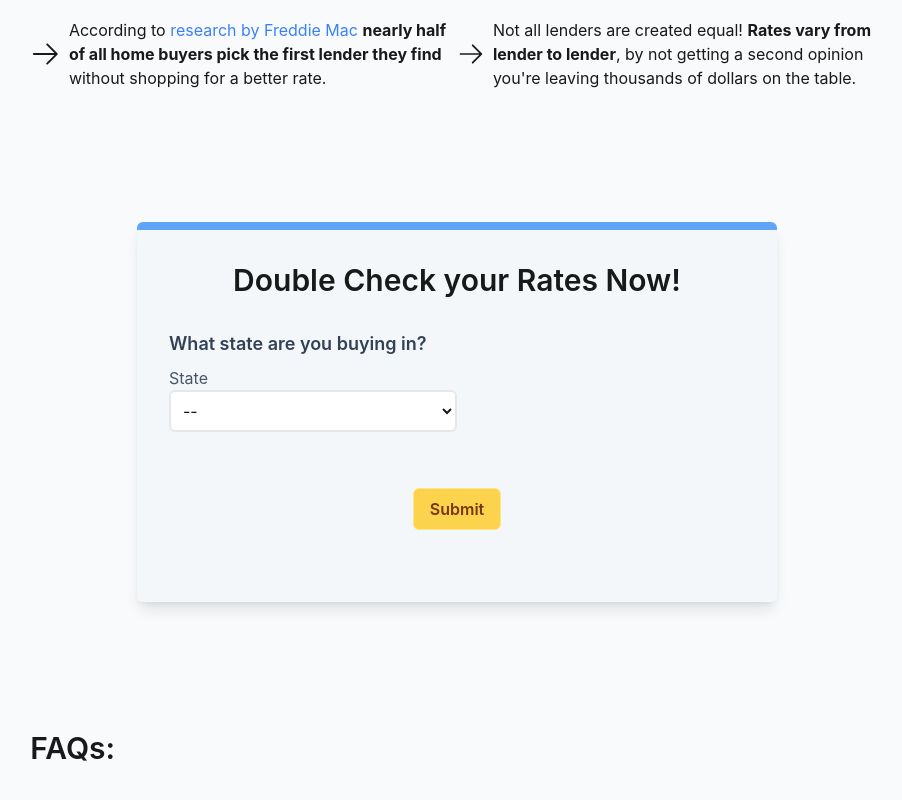
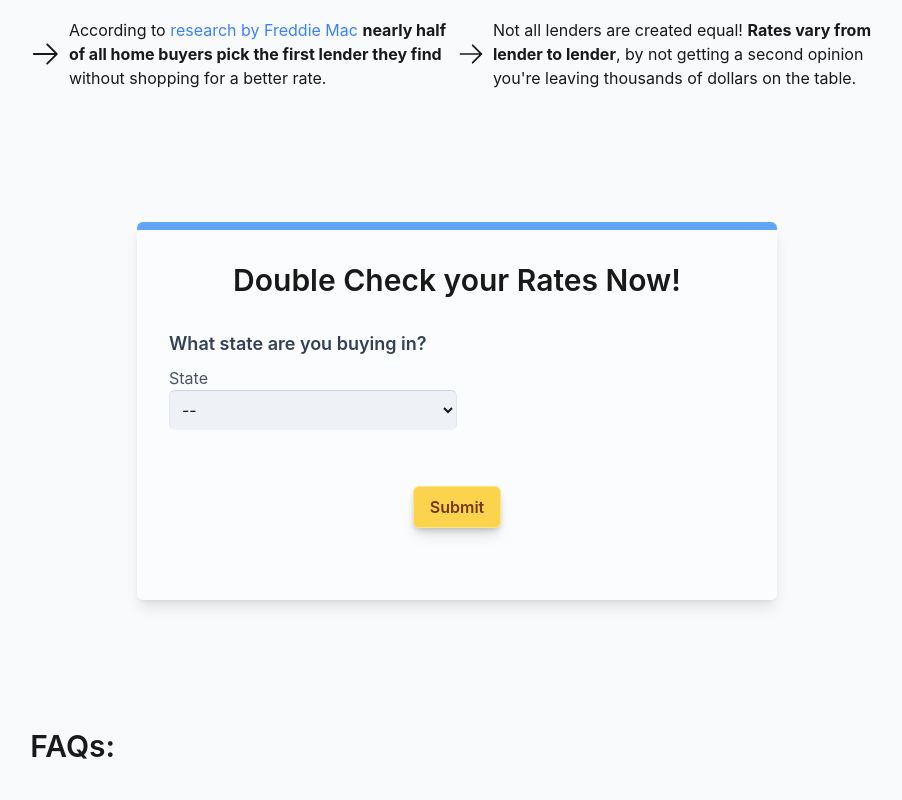
Before and after one commit to Uselysses/rate-checker, a Next.js app: page / in a window 1280 px wide. Shown: the part 1084-1884 px from the top of the page, without its empty margins (183-1085 px from the left). Built offline with nearby package versions, Linux system fonts and the light colour scheme.

Commit message:
4th design pass

```diff
--- a/pages/index.tsx
+++ b/pages/index.tsx
@@ -459,7 +459,7 @@ const Home: NextPage = () => {
         </ul>
       </section>
 
-      <section id="form" className="border-t-8 border-blue-400 rounded-md md:p-8 bg-slate-100/50 md:max-w-screen-sm md:mx-auto shadow-lg p-4">
+      <section id="form" className="border-t-8 border-blue-400 rounded-md md:p-8 bg-white/50 md:max-w-screen-sm md:mx-auto shadow-lg p-4">
         <h2 className="text-center">Double Check your Rates Now!</h2>
         <FormProvider {...methods}>
           <form onSubmit={methods.handleSubmit(onSubmit)} className="flex flex-col gap-4 md:mx-auto">
--- a/styles/globals.css
+++ b/styles/globals.css
@@ -30,7 +30,7 @@
     @apply p-2;
   }
   select, input[type="text"], input[type="email"] {
-    @apply bg-white border border-2 rounded-md;
+    @apply bg-slate-200/50 border border-b border-t border-b-slate-100 border-t-slate-300 rounded-md;
     @apply w-full;
     @apply p-2;
     @apply accent-blue-500;
@@ -52,7 +52,7 @@
   .radio-card {
     @apply inline-flex items-center space-x-2 border-2 rounded-md p-2;
     @apply hover:bg-blue-100 hover:border-blue-400;
-    @apply bg-white;
+    @apply bg-slate-200/50 border-b border-t border-b-slate-100 border-t-slate-300;
   }
   .radio-card > input {
     @apply w-5 h-5;
@@ -65,7 +65,7 @@
 
   }
   .primary-button {
-    @apply border px-4 py-2 rounded-md bg-amber-300 border-amber-200 text-amber-900 font-semibold hover:bg-amber-200 hover:text-black/80 hover:shadow-md;
+    @apply border px-4 py-2 rounded-md bg-amber-300 border-amber-200 text-amber-900 font-semibold shadow-lg drop-shadow-md hover:bg-amber-200 hover:text-black/80 hover:shadow-xl;
   }
   .secondary-button {
     @apply border px-4 py-2 rounded-md bg-blue-500 text-white/90 font-semibold hover:bg-blue-400 hover:text-white hover:shadow-md;
```
